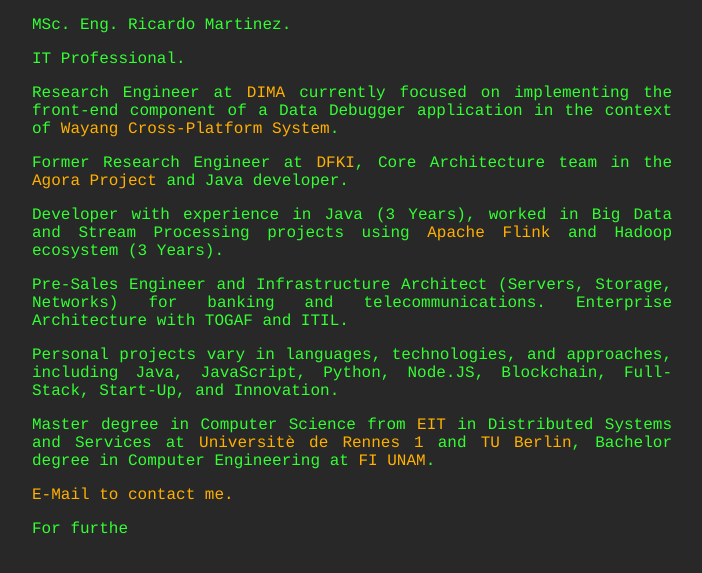
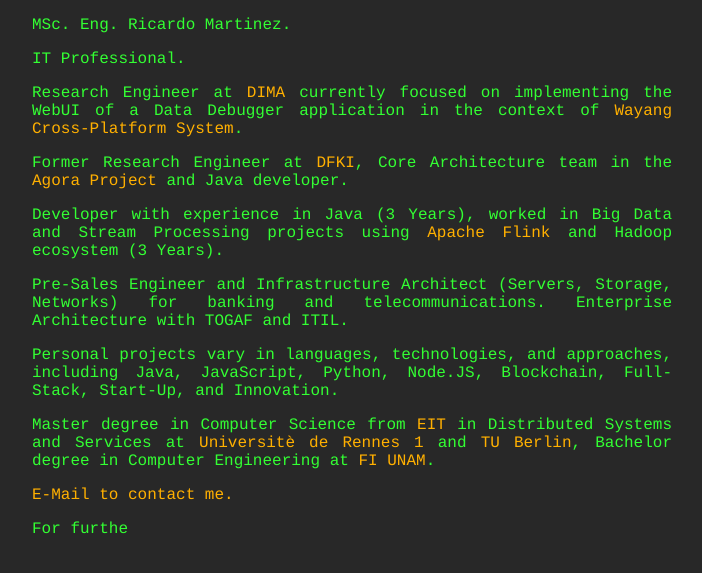
Before and after one commit to ichbinrich/ichbinrich.github.io, a Jekyll site: the page built from index.md, in a window 1280 px wide. Shown: the top 573 px of the page, without its empty margins (288-990 px from the left). Built offline with Jekyll 4.4.1, drawn with Linux system fonts in a browser that asks for light colours.

Commit message:
Modify content

```diff
--- a/index.md
+++ b/index.md
@@ -6,7 +6,7 @@ MSc. Eng. Ricardo Martinez.
 
 IT Professional.
 
-Research Engineer at [DIMA](https://www.tu.berlin/dima) currently focused on implementing the front-end component of a Data Debugger application in the context of [Wayang Cross-Platform System](https://wayang.apache.org/).
+Research Engineer at [DIMA](https://www.tu.berlin/dima) currently focused on implementing the WebUI of a Data Debugger application in the context of [Wayang Cross-Platform System](https://wayang.apache.org/).
 
 Former Research Engineer at [DFKI](https://www.dfki.de/web/), Core Architecture team in the [Agora Project](https://www.agora-ecosystem.com) and Java developer.
 
```
